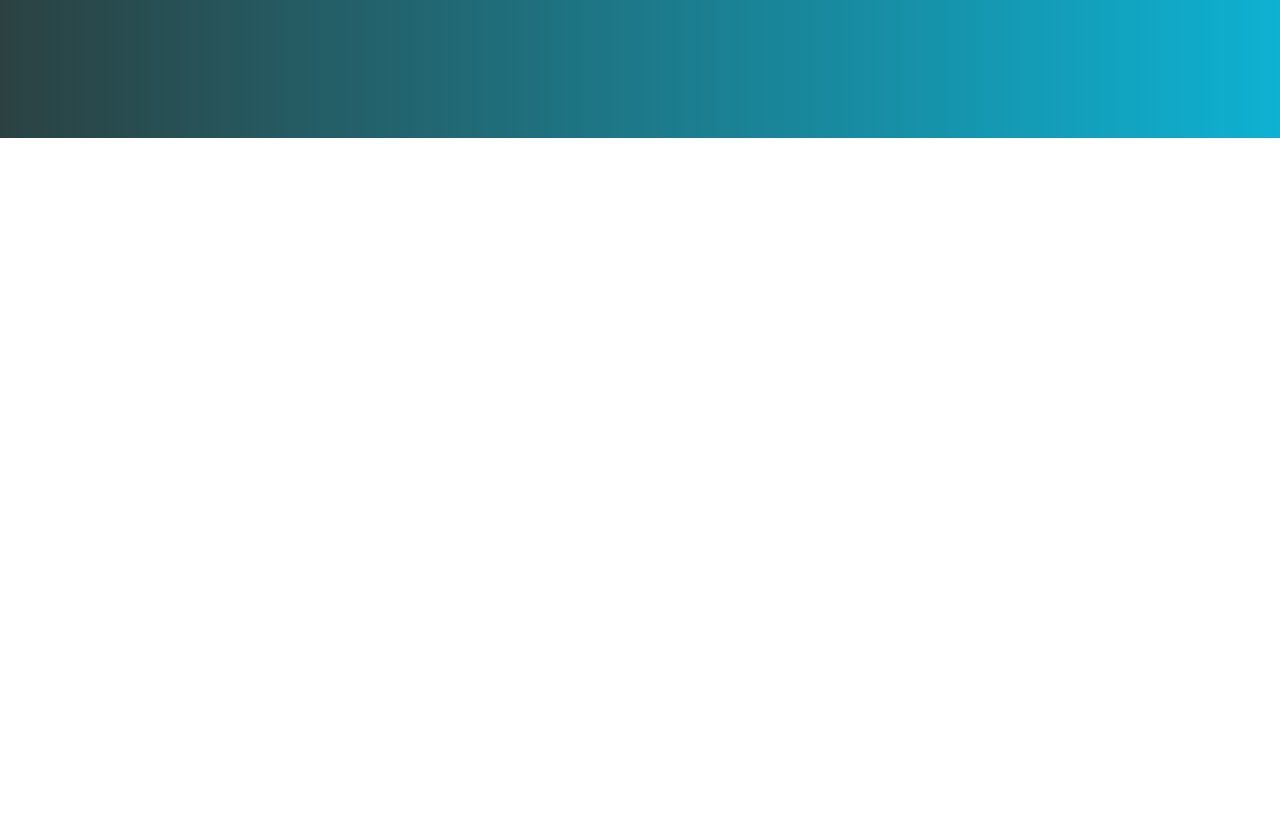
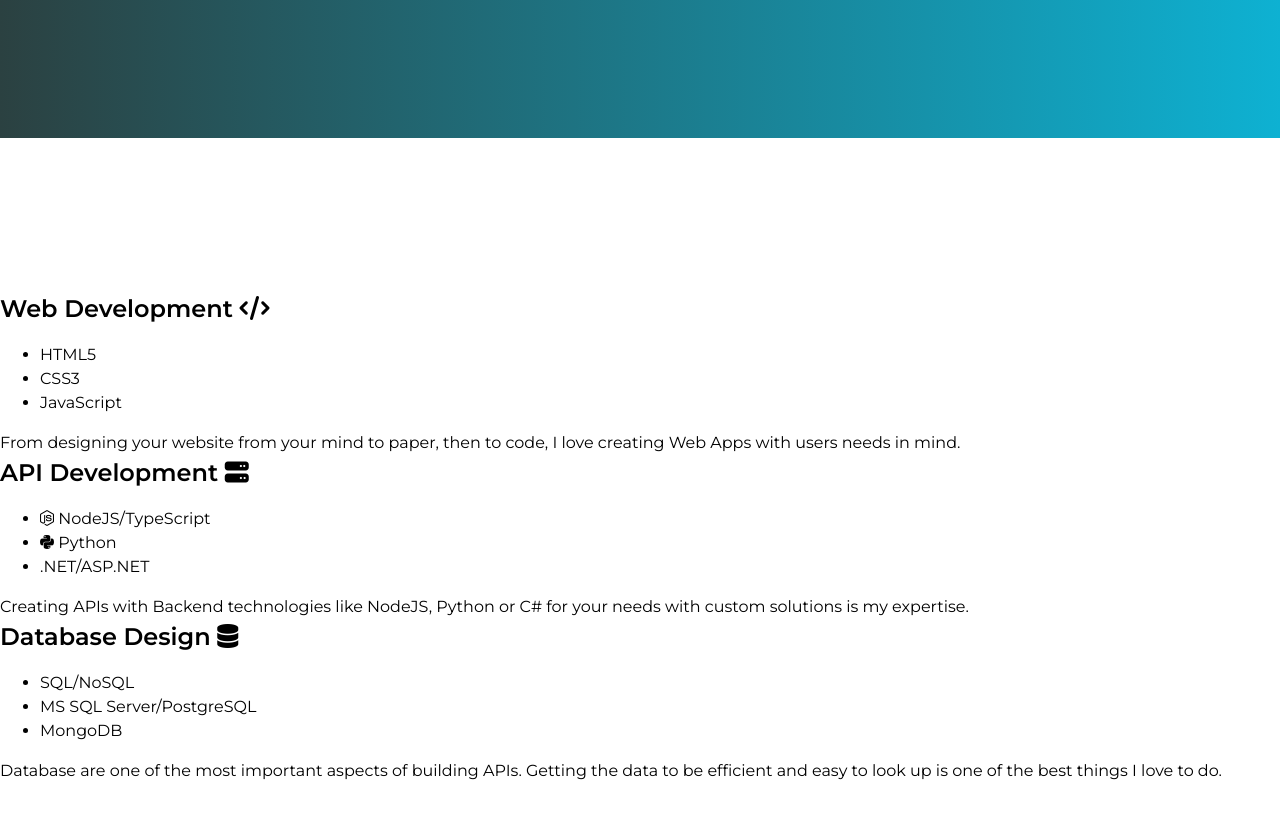
Before and after one commit to apolloinfinity/portfolio, a website built with Vite: page index.html in a window 1280 px wide. Shown: the part 780-1598 px from the top of the page. Before the commit the page ends 1225 px from the top, so only its background shows below. Built offline with nearby package versions, Linux system fonts and the light colour scheme.

Commit message:
WIP: Added icon set, worked and possibly finished on skills section.

```diff
--- a/index.html
+++ b/index.html
@@ -1,45 +1,95 @@
 <!DOCTYPE html>
 <html lang="en">
-
   <head>
     <meta charset="UTF-8" />
     <link rel="icon" type="image/svg+xml" href="/vite.svg" />
     <meta name="viewport" content="width=device-width, initial-scale=1.0" />
     <title>Javi Codes</title>
-  <link rel="preconnect" href="https://fonts.googleapis.com">
-  <link rel="preconnect" href="https://fonts.gstatic.com" crossorigin>
-  <link href="https://fonts.googleapis.com/css2?family=Montserrat:wght@200;300;400;600&display=swap" rel="stylesheet">
-  <link rel="stylesheet" href="style.css">
+    <link rel="preconnect" href="https://fonts.googleapis.com" />
+    <link rel="preconnect" href="https://fonts.gstatic.com" crossorigin />
+    <link
+      href="https://fonts.googleapis.com/css2?family=Montserrat:wght@200;300;400;600&display=swap"
+      rel="stylesheet"
+    />
+    <link rel="stylesheet" href="style.css" />
   </head>
-
 
   <body>
     <section class="hero-container">
       <div class="wrapper hero">
         <div class="hero__text">
           <h1>I am Javier Ramirez</h1>
-        <p class="hero__bold">Full Stack developer with over 4 years of experience developing enterprise level software
+          <p class="hero__bold">
+            Full Stack developer with over 4 years of experience developing
+            enterprise level software
           </p>
-        <p class="hero__light">I've worked with teams building fully customized web applications. From designing
-          databases, building servers, to
-          designing the front end, I've got you covered</p>
+          <p class="hero__light">
+            I've worked with teams building fully customized web applications.
+            From designing databases, building servers, to designing the front
+            end, I've got you covered.
+          </p>
           <div class="hero__cta-container">
             <a href="#" class="hero__cta-button">Hire Me</a>
           </div>
         </div>
         <div class="hero__img-container">
-        <img src="people-who-work-on-computers_5361910.png" alt="">
+          <img src="people-who-work-on-computers_5361910.png" alt="" />
         </div>
       </div>
-
     </section>
 
-  <section class="about-me">
-    <div class="wrapper">
+    <section class="skill-set">
+      <div class="wrapper skill-set__wrapper">
+        <div class="skills-card">
+          <div class="skills-card__header">
+            <h2>Web Development <i class="fa-solid fa-code"></i></h2>
+          </div>
+          <div class="skills-card__content">
+            <ul>
+              <li>HTML5</li>
+              <li>CSS3</li>
+              <li>JavaScript</li>
+            </ul>
+          </div>
+          <div class="skills-card__footer">
+            <p>From designing your website from your mind to paper, then to code, I love creating Web Apps with users needs in mind. </p>
+          </div>
+        </div>
+        <div class="skills-card">
+          <div class="skills-card__header">
+            <h2>API Development <i class="fa-solid fa-server"></i>
+            </h2>
 
           </div>
+          <div class="skills-card__content">
+            <ul>
+              <li><i class="fa-brands fa-node-js"></i> NodeJS/TypeScript</li>
+              <li><i class="fa-brands fa-python"></i> Python</li>
+              <li>.NET/ASP.NET</li>
+            </ul>
+          </div>
+          <div class="skills-card__footer">
+            <p>Creating APIs with Backend technologies like NodeJS, Python or C# for your needs with custom solutions is my expertise.</p>
+          </div>
+        </div>
+        <div class="skills-card">
+          <div class="skills-card__header">
+            <h2>Database Design <i class="fa-solid fa-database"></i></h2>
+          </div>
+          <div class="skills-card__content">
+            <ul>
+              <li>SQL/NoSQL</li>
+              <li>MS SQL Server/PostgreSQL</li>
+              <li>MongoDB</li>
+            </ul>
+          </div>
+          <div class="skills-card__footer">
+            <p>Database are one of the most important aspects of building APIs. Getting the data to be efficient and easy to look up is one of the best things I love to do.</p>
+          </div>
+        </div>
+      </div>
     </section>
+    <script src="https://kit.fontawesome.com/5a8ad0bc55.js" crossorigin="anonymous"></script>
     <script type="module" src="/main.js"></script>
   </body>
-
 </html>
```
Lines whose indentation alone changed are shown as unchanged.
